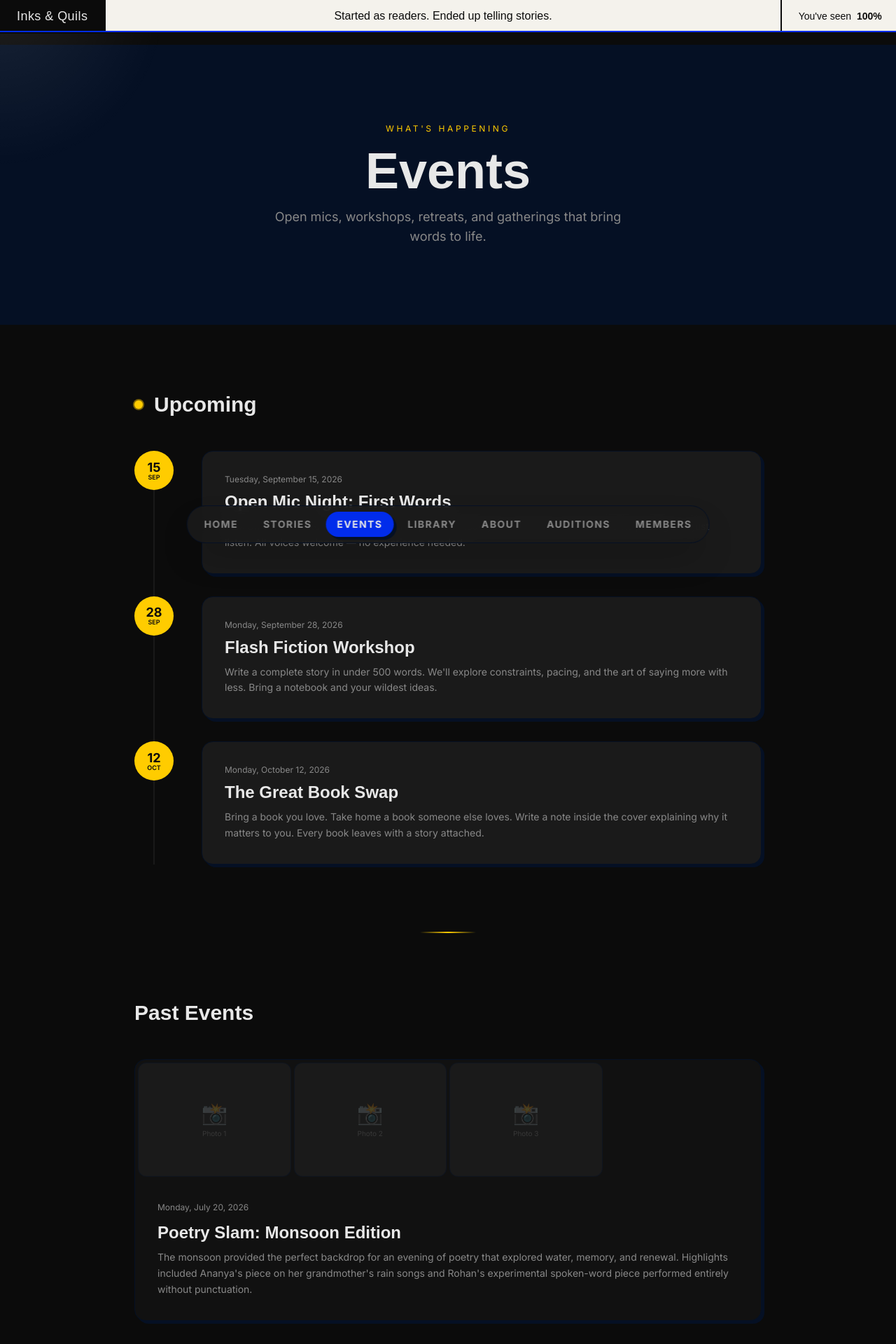
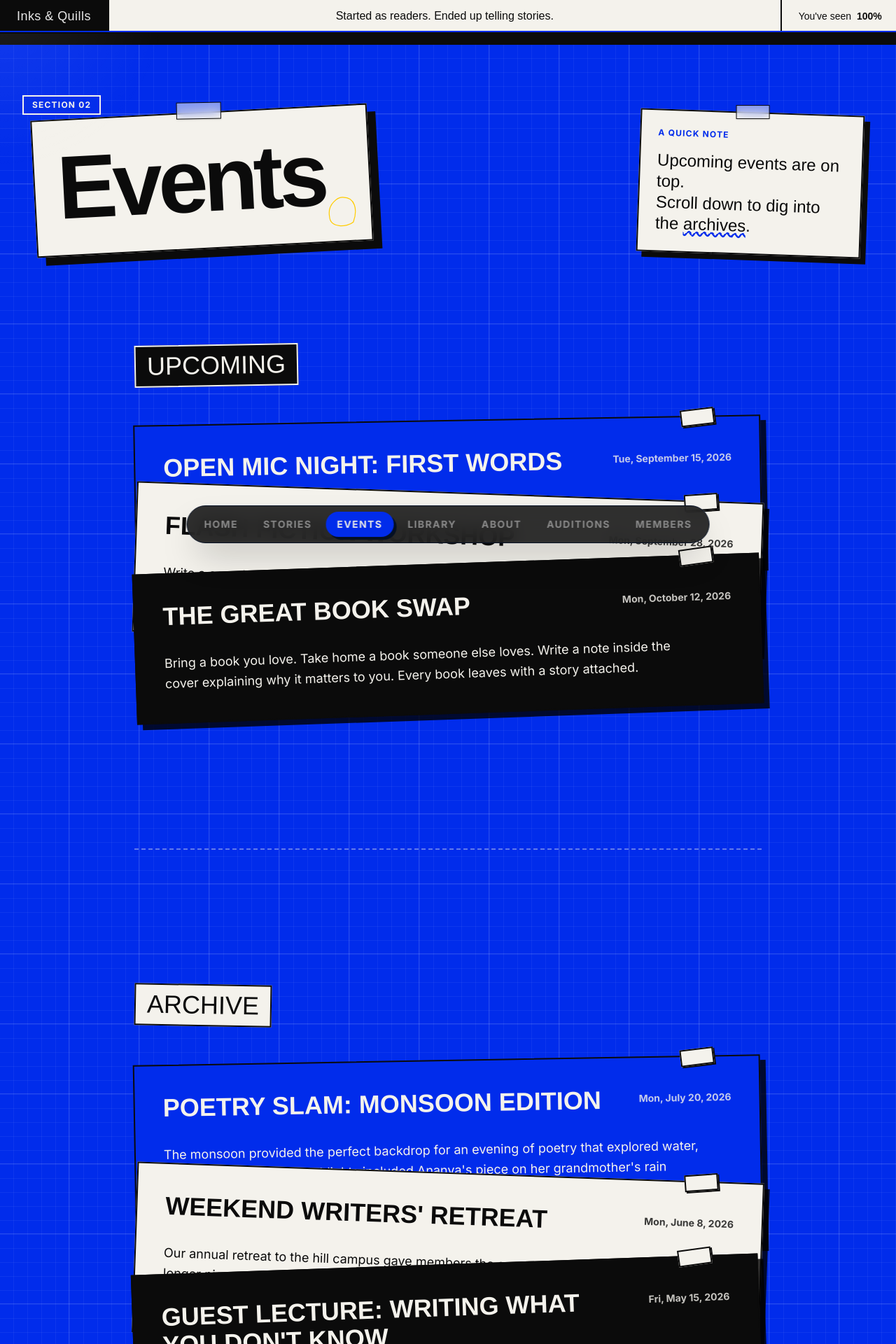
Before and after one commit to imagine1phoenix/inkinquills, a Next.js app: page /events in a window 1280 px wide. Shown: the top 1920 px of the page at 70% size. Built offline with nearby package versions, Linux system fonts and the light colour scheme; a web font is replaced by a local one.

Commit message:
feat: redesign events page with stacked card layout and rename site to Inks & Quills

```diff
--- a/src/app/about/page.tsx
+++ b/src/app/about/page.tsx
@@ -103,7 +103,7 @@ export default function AboutPage() {
           <div className="space-y-6">
             <ScrollReveal delay={0.1}>
               <p className="font-body text-base md:text-lg text-text-muted leading-[1.9]">
-                Inks & Quils started the way most good things do — with a
+                Inks & Quills started the way most good things do — with a
                 conversation that went on too long. A handful of students who
                 kept recommending books to each other in the dining hall decided
                 that conversations about literature deserved their own time and
--- a/src/app/events/page.tsx
+++ b/src/app/events/page.tsx
@@ -1,10 +1,9 @@
 "use client";
 
-import { useState } from "react";
-import { motion, AnimatePresence } from "framer-motion";
-import ScrollReveal from "@/components/ScrollReveal";
+import { motion } from "framer-motion";
 import eventsData from "@/data/events.json";
 import type { ClubEvent } from "@/data/types";
+import { DoodleCircle } from "@/components/Doodles";
 
 const events: ClubEvent[] = eventsData as ClubEvent[];
 const upcoming = events
@@ -14,181 +13,147 @@ const past = events
   .filter((e) => e.status === "past")
   .sort((a, b) => b.date.localeCompare(a.date));
 
-function formatDate(dateStr: string): { day: string; month: string; year: string } {
-  const d = new Date(dateStr + "T00:00:00");
-  return {
-    day: d.getDate().toString(),
-    month: d.toLocaleDateString("en-US", { month: "short" }),
-    year: d.getFullYear().toString(),
-  };
-}
-
 function formatFullDate(dateStr: string): string {
   const d = new Date(dateStr + "T00:00:00");
   return d.toLocaleDateString("en-US", {
-    weekday: "long",
+    weekday: "short",
     month: "long",
     day: "numeric",
     year: "numeric",
   });
 }
 
-export default function EventsPage() {
+function DeckCard({ event, index, colorIndex }: { event: ClubEvent; index: number; colorIndex: number }) {
+  const isFirst = index === 0;
+
+  // Colors for the deck
+  const colors = [
+    "bg-electric-blue text-[#F4F2EC]",
+    "bg-[#F4F2EC] text-midnight",
+    "bg-midnight text-[#F4F2EC]"
+  ];
+  const colorClass = colors[colorIndex % colors.length];
+
+  // Messy rotation pattern (-2 to 2 degrees)
+  const rotations = [-1, 2, -2, 1, 0];
+  const rotation = rotations[index % rotations.length];
+
   return (
-    <div className="min-h-screen bg-midnight">
-      {/* Header */}
-      <section className="py-20 md:py-28 px-6 bg-ink-black text-text-primary text-center">
-        <motion.div
-          initial={{ opacity: 0, y: 20 }}
-          animate={{ opacity: 1, y: 0 }}
-          transition={{ duration: 0.6 }}
-        >
-          <p className="font-ui text-xs uppercase tracking-[0.3em] text-metro-yellow mb-4">
-            What&apos;s Happening
-          </p>
-          <h1 className="font-display text-5xl md:text-7xl font-bold mb-4">
-            Events
-          </h1>
-          <p className="font-body text-lg text-text-muted max-w-lg mx-auto">
-            Open mics, workshops, retreats, and gatherings that bring words to
-            life.
-          </p>
-        </motion.div>
-      </section>
+    <div
+      className={`group relative w-full max-w-4xl mx-auto border-2 border-midnight p-6 md:p-10 shadow-[8px_8px_0_rgba(0,0,0,0.8)] transition-all duration-300 hover:-translate-y-8 hover:shadow-[16px_16px_0_rgba(0,0,0,0.8)] cursor-pointer ${colorClass} ${!isFirst ? '-mt-20 md:-mt-28' : ''}`}
+      style={{
+        transform: `rotate(${rotation}deg)`,
+        zIndex: index, // Stacks properly
+      }}
+    >
+      {/* Hover z-index fix */}
+      <style jsx>{`
+        div:hover {
+          z-index: 50 !important;
+        }
+      `}</style>
 
-      {/* Upcoming Events */}
-      <section className="py-16 md:py-24 px-6">
-        <div className="max-w-4xl mx-auto">
-          <ScrollReveal>
-            <div className="flex items-center gap-4 mb-12">
-              <span className="relative flex h-3 w-3">
-                <span className="animate-ping absolute inline-flex h-full w-full rounded-full bg-metro-yellow opacity-75" />
-                <span className="relative inline-flex rounded-full h-3 w-3 bg-metro-yellow" />
-              </span>
-              <h2 className="font-display text-3xl font-bold text-text-primary">
-                Upcoming
-              </h2>
-            </div>
-          </ScrollReveal>
+      {/* Tape Tab */}
+      <div className="absolute -top-3 right-8 md:right-16 w-12 h-6 bg-[#F4F2EC] border-2 border-midnight -rotate-6 shadow-[2px_2px_0_var(--midnight)]" />
 
-          {/* Timeline */}
-          <div className="relative">
-            {/* Vertical line */}
-            <div className="absolute left-[27px] top-0 bottom-0 w-[2px] bg-text-dim/20 hidden md:block" />
-
-            <div className="space-y-8">
-              {upcoming.map((event, i) => {
-                const date = formatDate(event.date);
-                return (
-                  <ScrollReveal key={event.id} delay={0.1 * i}>
-                    <div className="flex gap-6 md:gap-10 group">
-                      {/* Date badge */}
-                      <div className="hidden md:flex flex-col items-center shrink-0">
-                        <div className="relative z-10 w-14 h-14 rounded-full bg-metro-yellow flex flex-col items-center justify-center text-midnight shadow-offset animate-pulse-glow">
-                          <span className="font-ui text-lg font-bold leading-none">
-                            {date.day}
-                          </span>
-                          <span className="font-ui text-[9px] uppercase font-semibold leading-none">
-                            {date.month}
-                          </span>
-                        </div>
-                      </div>
-
-                      {/* Card */}
-                      <div className="flex-1 bg-surface-elevated hover:bg-surface rounded-2xl p-6 md:p-8 border border-ink-black hover:border-metro-yellow/50 shadow-offset hover:shadow-offset-lg transition-all duration-300 group-hover:-translate-y-0.5">
-                        <div className="md:hidden flex items-center gap-2 mb-3">
-                          <span className="w-2 h-2 rounded-full bg-metro-yellow" />
-                          <span className="font-ui text-xs text-metro-yellow font-bold">
-                            {formatFullDate(event.date)}
-                          </span>
-                        </div>
-                        <p className="hidden md:block font-ui text-xs text-text-muted mb-2">
-                          {formatFullDate(event.date)}
-                        </p>
-                        <h3 className="font-display text-xl md:text-2xl font-bold text-text-primary mb-2">
-                          {event.title}
-                        </h3>
-                        <p className="font-body text-sm text-text-muted leading-relaxed">
-                          {event.description}
-                        </p>
-                      </div>
-                    </div>
-                  </ScrollReveal>
-                );
-              })}
-            </div>
-          </div>
-        </div>
-      </section>
-
-      {/* Divider */}
-      <div className="max-w-4xl mx-auto px-6">
-        <div className="gold-line-center" />
+      {/* Visible Header (when stacked) */}
+      <div className="flex flex-col md:flex-row md:items-start justify-between gap-2 md:gap-4 mb-4">
+        <h3 className="font-display text-3xl md:text-4xl font-bold uppercase">{event.title}</h3>
+        <span className="font-ui text-xs md:text-sm font-bold opacity-80 shrink-0 mt-2">{formatFullDate(event.date)}</span>
       </div>
 
-      {/* Past Events */}
-      <section className="py-16 md:py-24 px-6">
-        <div className="max-w-4xl mx-auto">
-          <ScrollReveal>
-            <div className="flex items-center gap-4 mb-12">
-              <h2 className="font-display text-3xl font-bold text-text-primary">
-                Past Events
-              </h2>
-            </div>
-          </ScrollReveal>
-
-          <div className="space-y-12">
-            {past.map((event, i) => (
-              <ScrollReveal key={event.id} delay={0.1 * i}>
-                <PastEventCard event={event} />
-              </ScrollReveal>
-            ))}
-          </div>
-        </div>
-      </section>
-    </div>
-  );
-}
-
-// ============= PAST EVENT CARD =============
-function PastEventCard({ event }: { event: ClubEvent }) {
-  const date = formatDate(event.date);
-
-  return (
-    <div className="bg-surface rounded-2xl overflow-hidden border border-ink-black shadow-offset">
-      {/* Photo gallery placeholder */}
-      {event.photos.length > 0 && (
-        <div className="grid grid-cols-2 md:grid-cols-4 gap-1 p-1">
-          {event.photos.map((_, idx) => (
-            <div
-              key={idx}
-              className="aspect-[4/3] rounded-xl bg-surface-elevated flex items-center justify-center border border-ink-black/50"
-            >
-              <div className="text-center">
-                <span className="text-3xl opacity-20">📸</span>
-                <p className="font-ui text-[10px] text-text-dim/50 mt-1">
-                  Photo {idx + 1}
-                </p>
-              </div>
-            </div>
-          ))}
-        </div>
-      )}
-
-      {/* Content */}
-      <div className="p-6 md:p-8">
-        <div className="flex items-center gap-3 mb-3">
-          <span className="font-ui text-xs text-text-muted">
-            {formatFullDate(event.date)}
-          </span>
-        </div>
-        <h3 className="font-display text-xl md:text-2xl font-bold text-text-primary mb-2">
-          {event.title}
-        </h3>
-        <p className="font-body text-sm text-text-muted leading-relaxed">
+      {/* Body (revealed on hover/expanded view) */}
+      <div className="mt-8">
+        <p className="font-body text-base md:text-lg leading-relaxed max-w-3xl">
           {event.longDescription || event.description}
         </p>
       </div>
     </div>
   );
 }
+
+export default function EventsPage() {
+  return (
+    <div className="min-h-screen bg-blueprint pb-32">
+      {/* Top Section */}
+      <div className="pt-24 px-6 md:px-12 max-w-7xl mx-auto flex flex-col md:flex-row justify-between items-start gap-12 mb-32">
+
+        {/* Top Left: Header Sticky Note */}
+        <div className="relative">
+          {/* Section Tag */}
+          <div className="absolute -top-6 -left-4 z-10 bg-electric-blue text-[#F4F2EC] border-2 border-[#F4F2EC] font-ui text-xs font-bold uppercase tracking-widest px-3 py-1">
+            SECTION 02
+          </div>
+
+          {/* Main Sticky Note */}
+          <div className="bg-[#F4F2EC] border-2 border-midnight p-8 pr-16 shadow-[12px_12px_0_var(--midnight)] -rotate-3 relative">
+            <h1 className="font-display text-7xl md:text-9xl text-midnight font-black tracking-tighter">
+              Events
+            </h1>
+            <div className="absolute -top-4 left-1/2 -translate-x-1/2 w-16 h-6 bg-white/50 backdrop-blur-sm border border-midnight shadow-sm rotate-2" />
+            <div className="absolute bottom-4 right-4 w-12 h-12">
+               <DoodleCircle className="w-full h-full stroke-metro-yellow" delayIndex={1} />
+            </div>
+          </div>
+        </div>
+
+        {/* Top Right: Quick Note */}
+        <div className="relative mt-8 md:mt-0">
+          <div className="bg-[#F4F2EC] border-2 border-midnight p-6 shadow-[8px_8px_0_var(--midnight)] rotate-2 max-w-xs relative">
+            <div className="absolute -top-3 left-1/2 -translate-x-1/2 w-12 h-5 bg-white/50 backdrop-blur-sm border border-midnight shadow-sm -rotate-2" />
+            <p className="font-ui text-xs uppercase tracking-widest text-electric-blue mb-4 font-bold">
+              A Quick Note
+            </p>
+            <p className="font-display text-2xl leading-tight text-midnight">
+              Upcoming events are on top.<br/>
+              Scroll down to dig into the <span className="underline decoration-wavy decoration-electric-blue">archives</span>.
+            </p>
+          </div>
+        </div>
+
+      </div>
+
+      {/* Decks Section */}
+      <div className="px-6 md:px-12 flex flex-col gap-40">
+
+        {/* Upcoming Deck */}
+        <section>
+          <div className="max-w-4xl mx-auto mb-12">
+            <h2 className="font-display text-4xl text-[#F4F2EC] bg-midnight inline-block px-4 py-2 border-2 border-[#F4F2EC] -rotate-1">
+              UPCOMING
+            </h2>
+          </div>
+          <div className="flex flex-col">
+            {upcoming.length > 0 ? (
+              upcoming.map((event, i) => (
+                <DeckCard key={event.id} event={event} index={i} colorIndex={i} />
+              ))
+            ) : (
+              <div className="max-w-4xl mx-auto w-full bg-[#F4F2EC] border-2 border-midnight p-10 text-center shadow-[8px_8px_0_var(--midnight)]">
+                <p className="font-display text-2xl text-midnight">No upcoming events right now. Stay tuned!</p>
+              </div>
+            )}
+          </div>
+        </section>
+
+        {/* Divider */}
+        <div className="max-w-4xl mx-auto w-full border-t-2 border-dashed border-[#F4F2EC]/40 my-8" />
+
+        {/* Past Deck */}
+        <section>
+          <div className="max-w-4xl mx-auto mb-12">
+            <h2 className="font-display text-4xl text-midnight bg-[#F4F2EC] inline-block px-4 py-2 border-2 border-midnight rotate-1">
+              ARCHIVE
+            </h2>
+          </div>
+          <div className="flex flex-col">
+            {past.map((event, i) => (
+              <DeckCard key={event.id} event={event} index={i} colorIndex={i + upcoming.length} />
+            ))}
+          </div>
+        </section>
+
+      </div>
+    </div>
+  );
+}
--- a/src/app/globals.css
+++ b/src/app/globals.css
@@ -281,6 +281,18 @@ html {
     20px 20px 20px rgba(0,0,0,0.5);
 }
 
+/* Blueprint Background */
+.bg-blueprint {
+  background-color: var(--electric-blue);
+  background-image:
+    linear-gradient(rgba(255, 255, 255, 0.15) 1px, transparent 1px),
+    linear-gradient(90deg, rgba(255, 255, 255, 0.15) 1px, transparent 1px),
+    linear-gradient(rgba(255, 255, 255, 0.05) 1px, transparent 1px),
+    linear-gradient(90deg, rgba(255, 255, 255, 0.05) 1px, transparent 1px);
+  background-size: 100px 100px, 100px 100px, 20px 20px, 20px 20px;
+  background-position: -2px -2px, -2px -2px, -1px -1px, -1px -1px;
+}
+
 /* ============================================
    DECORATIVE ELEMENTS
    ============================================ */
--- a/src/app/layout.tsx
+++ b/src/app/layout.tsx
@@ -22,11 +22,11 @@ const inter = Inter({
 
 export const metadata: Metadata = {
   title: {
-    default: "Inks & Quils — Literary Club",
-    template: "%s | Inks & Quils",
+    default: "Inks & Quills — Literary Club",
+    template: "%s | Inks & Quills",
   },
   description:
-    "A community of readers, writers, and dreamers. Explore stories, poems, book reviews, and events from the Inks & Quils Literary Club.",
+    "A community of readers, writers, and dreamers. Explore stories, poems, book reviews, and events from the Inks & Quills Literary Club.",
   keywords: [
     "literary club",
     "writing",
@@ -37,7 +37,7 @@ export const metadata: Metadata = {
     "college club",
   ],
   openGraph: {
-    title: "Inks & Quils — Literary Club",
+    title: "Inks & Quills — Literary Club",
     description:
       "A community of readers, writers, and dreamers. Explore stories, poems, book reviews, and events.",
     type: "website",
--- a/src/app/page.tsx
+++ b/src/app/page.tsx
@@ -75,7 +75,7 @@ const titleLetter = {
 };
 
 export default function LandingPage() {
-  const clubName = "Inks & Quils";
+  const clubName = "Inks & Quills";
 
   return (
     <div>
@@ -89,7 +89,7 @@ export default function LandingPage() {
         {/* Central 3D Text */}
         <div className="relative z-10 text-center select-none">
            <h1 className="font-display text-8xl md:text-[12rem] leading-[0.8] text-[#F4F2EC] text-3d -rotate-2 hover:scale-105 transition-transform duration-500 cursor-default">
-             Inks &<br />Quils
+             Inks &<br />Quills
            </h1>
         </div>
 
--- a/src/components/Footer.tsx
+++ b/src/components/Footer.tsx
@@ -15,7 +15,7 @@ export default function Footer() {
           {/* Brand */}
           <div className="space-y-4">
             <h3 className="font-display text-3xl font-bold text-metro-yellow">
-              Inks & Quils
+              Inks & Quills
             </h3>
             <p className="font-body text-sm leading-relaxed text-text-dim max-w-xs">
               A community of readers, writers, and dreamers. We believe every
@@ -78,7 +78,7 @@ export default function Footer() {
         {/* Bottom line */}
         <div className="mt-12 pt-8 border-t border-text-dim/20 flex flex-col sm:flex-row items-center justify-between gap-4">
           <p className="font-ui text-xs text-text-dim/50">
-            © {new Date().getFullYear()} Inks & Quils Literary Club. All rights reserved.
+            © {new Date().getFullYear()} Inks & Quills Literary Club. All rights reserved.
           </p>
           <p className="font-display text-sm italic text-text-dim">
             &ldquo;We are all stories in the end.&rdquo;
--- a/src/components/TopBar.tsx
+++ b/src/components/TopBar.tsx
@@ -24,7 +24,7 @@ export default function TopBar() {
       {/* Left Block */}
       <div className="flex-none px-6 flex items-center justify-center bg-midnight text-text-primary border-r-2 border-midnight">
         <span className="font-display text-lg tracking-wide">
-          Inks & Quils
+          Inks & Quills
         </span>
       </div>
 
```
